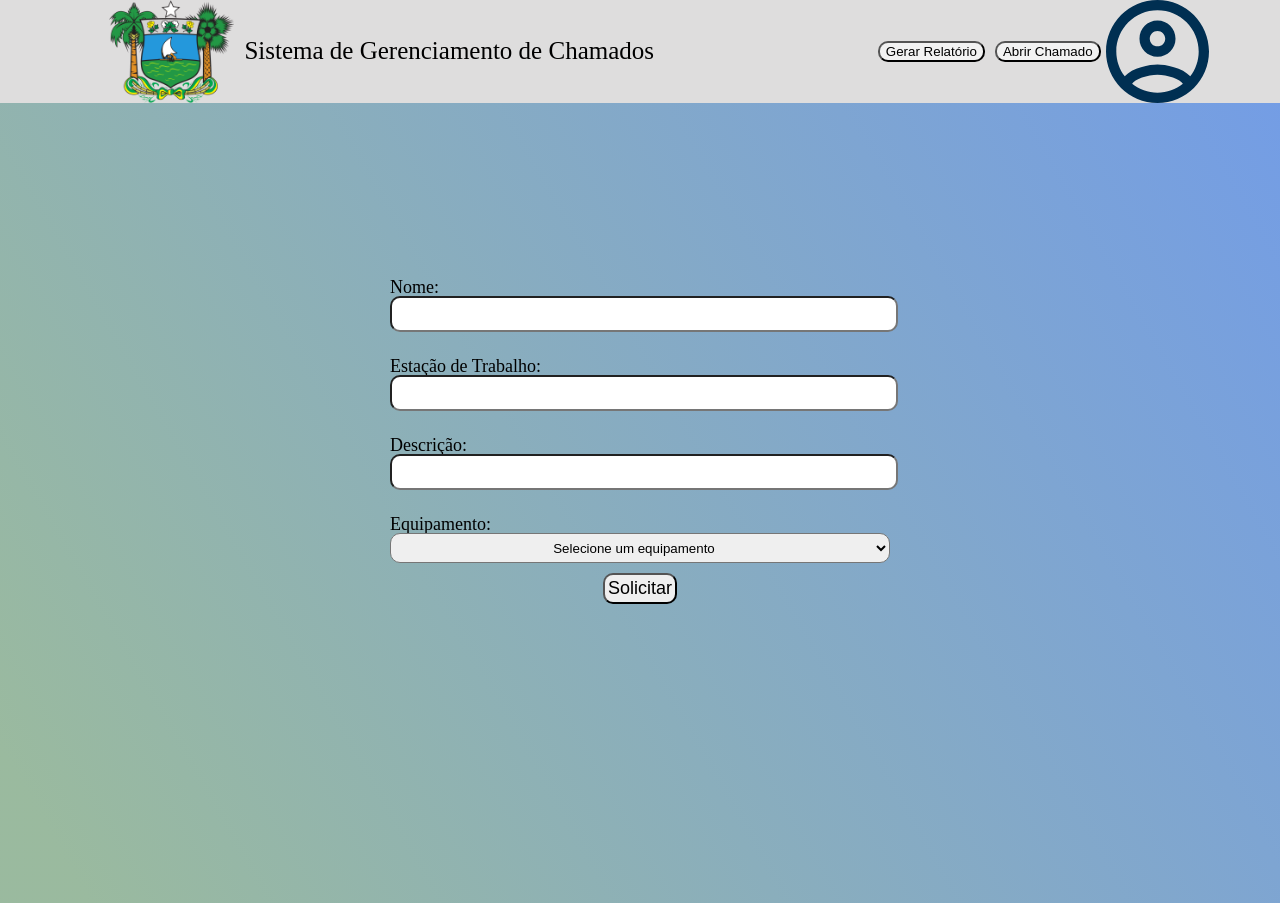
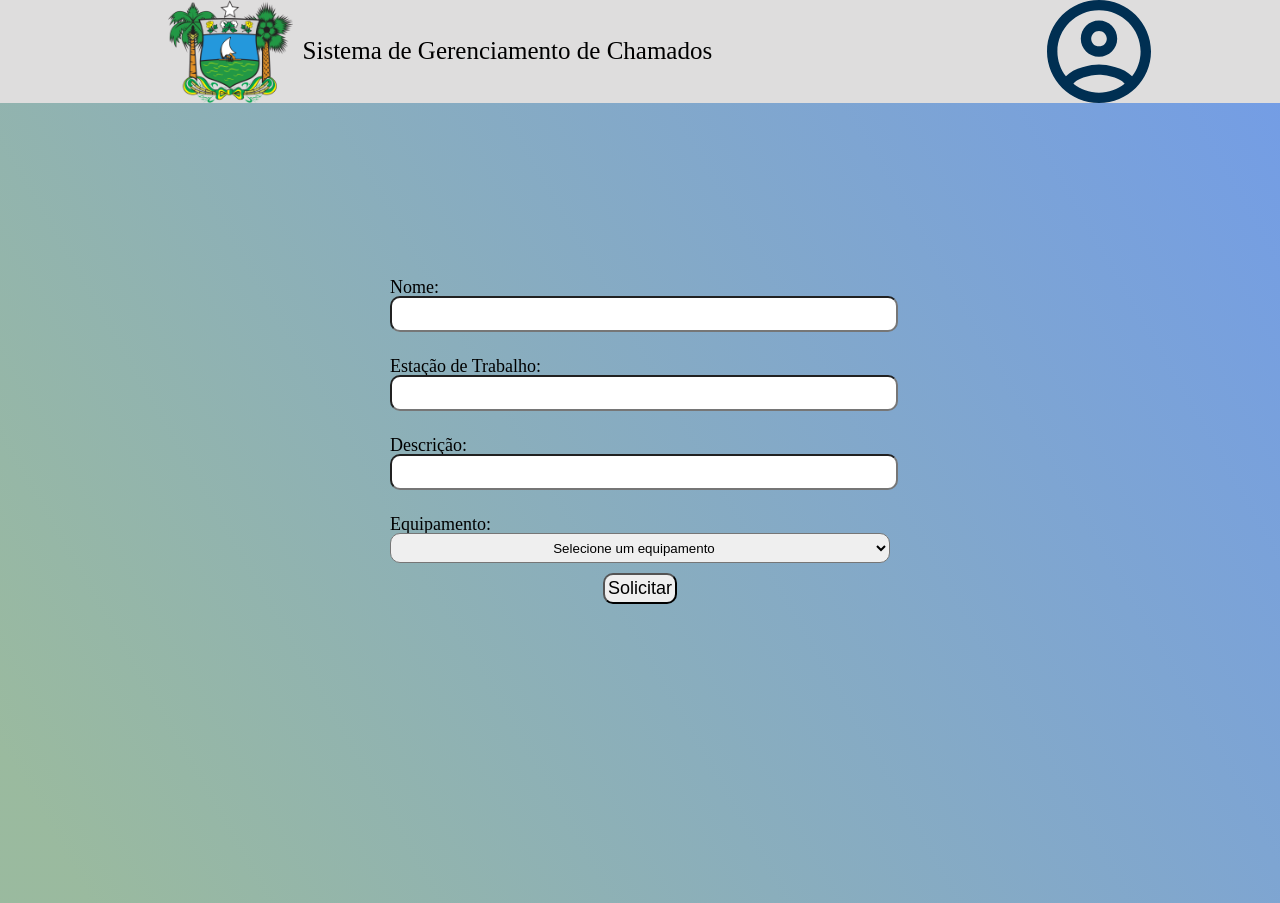
Before and after one commit to helderdantas/frontChamado, a React (Create React App) app: page / in a window 1280 px wide. Built offline with nearby package versions, Linux system fonts and the light colour scheme.

Commit message:
Implantando o navigate

```diff
--- a/src/componentes/Header/Header.js
+++ b/src/componentes/Header/Header.js
@@ -22,7 +22,6 @@ function Header() {
     <HeaderContainer>
       <Logo />
       <Opcoes>
-        <OpcoesHeader />
         <IconesHeader />
       </Opcoes>
     </HeaderContainer>
--- a/src/componentes/Header/Logo/HeaderLogo.js
+++ b/src/componentes/Header/Logo/HeaderLogo.js
@@ -1,3 +1,5 @@
+import { useNavigate } from 'react-router';
+
 import logo from '../../../imagens/logotipoSeec.png';
 import styled from 'styled-components';
 
@@ -11,6 +13,7 @@ const LogoContainer = styled.div`
 const LogoImage = styled.img`
   width: 125px;
   margin-right: 10px;
+  cursor: pointer;
 `
 
 const LogoText = styled.p`
@@ -19,9 +22,11 @@ const LogoText = styled.p`
 `
 
 function Logo() {
+  const navigate = useNavigate();
   return (
     <LogoContainer>
       <LogoImage
+        onClick={() => navigate('/')}
         src={logo}
         alt='Logo' />
       <LogoText>
```
